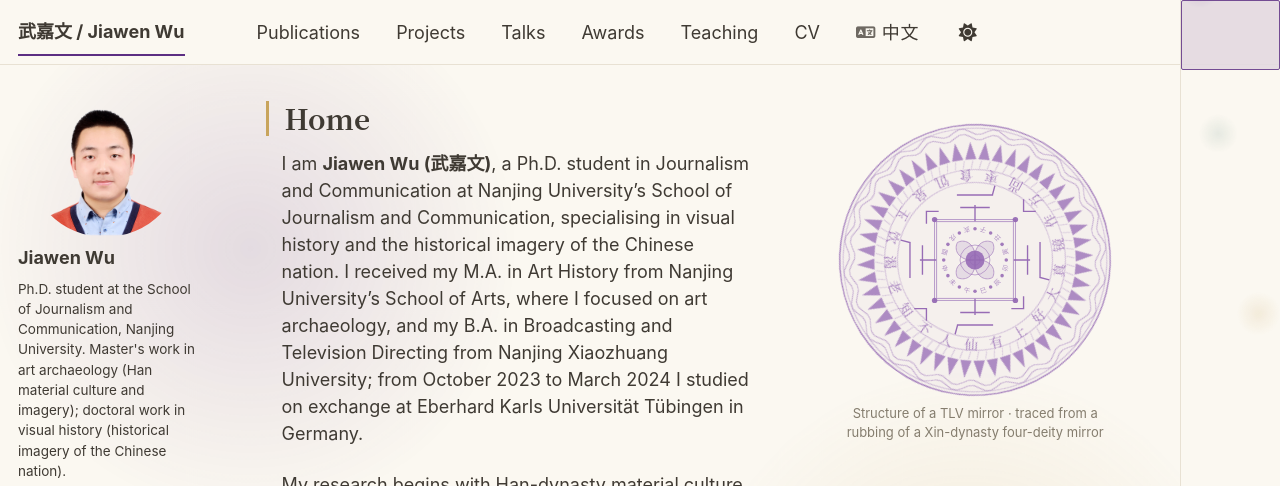
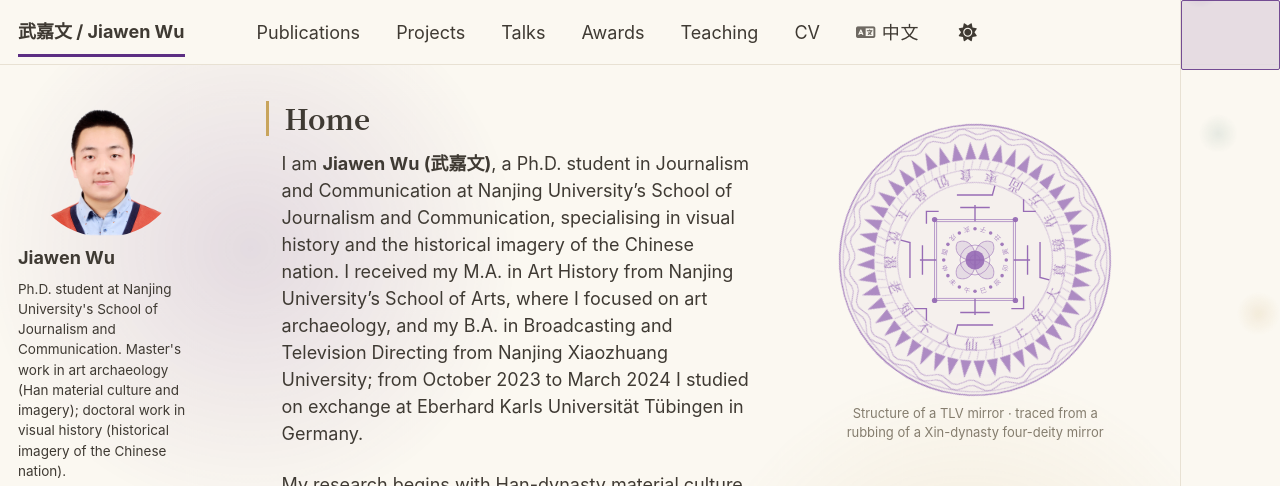
Before and after one commit to newnju/newnju.github.io, a Jekyll site: the page built from _pages/en/about.md, in a window 1280 px wide. Shown: the top 486 px of the page. Built offline with Jekyll 4.4.1, drawn with Linux system fonts in a browser that asks for light colours; a style sheet for code colours, icons or effects is not loaded.

Commit message:
导航选中线加粗到 3px（2px border + 1px box-shadow 拼接，零布局抖动）；英文侧栏 bio 与站点简介改 Nanjing University's School of ... 语序，学院短语排到南京大学下方

```diff
--- a/_config.yml
+++ b/_config.yml
@@ -13,7 +13,7 @@ title                    : "武嘉文 / Jiawen Wu"
 title_separator          : "-"
 name                     : &name "武嘉文"
 description              : &description "武嘉文的学术主页。南京大学新闻传播学院博士研究生，硕士美术考古、博士影像史学。"   # Update this with a general description of your site, this is the default if not overridden by a page
-description_en           : "Academic website of Jiawen Wu — Ph.D. student at the School of Journalism and Communication, Nanjing University. Master's work in art archaeology, doctoral work in visual history."   # 英文页用的站点简介（见 _includes/seo.html）；留空则英文页回落上面那句中文
+description_en           : "Academic website of Jiawen Wu — Ph.D. student at Nanjing University's School of Journalism and Communication. Master's work in art archaeology, doctoral work in visual history."   # 英文页用的站点简介（见 _includes/seo.html）；留空则英文页回落上面那句中文
 url                      : https://newnju.github.io # The base hostname & protocol for your site e.g. "https://[your GitHub username].github.io",
                                                            # or if you already have some other page hosted on Github then use "https://[your GitHub username].github.io/[Your Repo Name]"
 baseurl                  : "" # the subpath of your site, e.g. "/blog"
@@ -29,7 +29,7 @@ author:
   name_en          : "Jiawen Wu"
   pronouns         : # example: "she/her"
   bio              : "南京大学新闻传播学院博士研究生。硕士美术考古，博士影像史学。"
-  bio_en           : "Ph.D. student at the School of Journalism and Communication, Nanjing University. Master's work in art archaeology (Han material culture and imagery); doctoral work in visual history (historical imagery of the Chinese nation)."
+  bio_en           : "Ph.D. student at Nanjing University's School of Journalism and Communication. Master's work in art archaeology (Han material culture and imagery); doctoral work in visual history (historical imagery of the Chinese nation)."
   location         : "中国 · 南京"
   location_en      : "Nanjing, China"
   employer         : "南京大学 新闻传播学院"
--- a/_sass/_han.scss
+++ b/_sass/_han.scss
@@ -429,13 +429,14 @@ html[data-theme="dark"][data-color-theme="nju"] .han-mirror {
    5. 顶部导航：语言切换 + 当前项南大紫下划线
    -------------------------------------------------------------------------- */
 
-/* 当前页导航项的下划线：单线南大紫 2px（用户反馈：原先「上金下紫」两条线
-   观感多余，去掉金色那条，只留紫线）。元素总高与主题默认的
-   border-bottom: 2px 一致，不会引起导航栏抖动。
+/* 当前页导航项的下划线：单线南大紫，视觉粗细 3px —— 2px 的
+   border-bottom 再用 box-shadow 贴 1px 拼在正下方（用户反馈：
+   2px 偏细，要粗一点）。阴影不参与布局，导航栏与文字零抖动。
    必须一并覆盖 :hover 规则，其特异性高于 .selected > a。 */
 .masthead__menu-item.selected > a,
 .masthead__menu-item.selected a:hover {
     border-bottom-color: #5C2E83;
+    box-shadow: 0 1px 0 #5C2E83;
 }
 
 .lang-switch > a {
```
